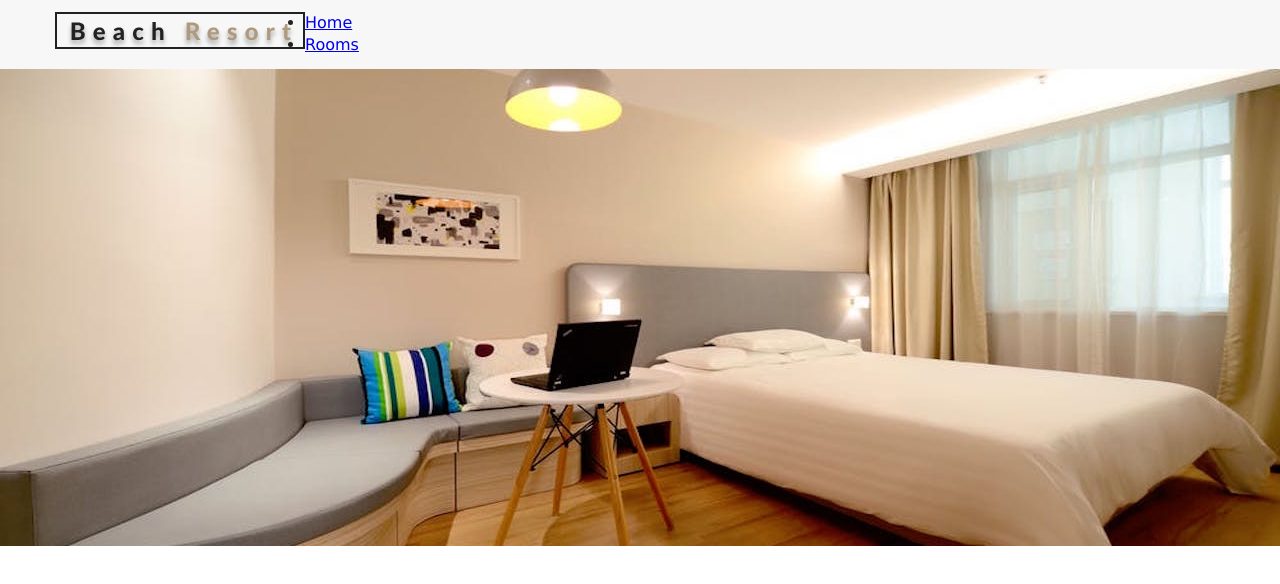
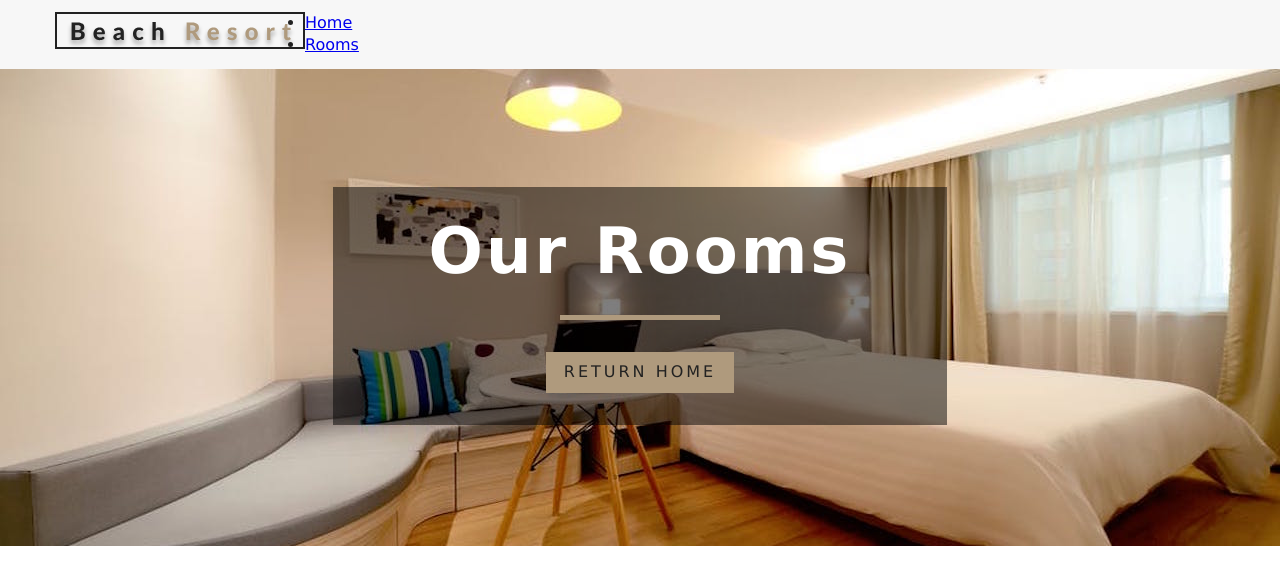
Before and after one commit to 730photo/Beach-Resort, a React (Create React App) app: page /rooms in a window 1280 px wide. Shown: the top 584 px of the page. Built offline with nearby package versions, Linux system fonts and the light colour scheme.

Commit message:
added banner with Link to return home on Rooms page

```diff
--- a/src/pages/Rooms.js
+++ b/src/pages/Rooms.js
@@ -1,8 +1,16 @@
-import React from 'react'
-import Hero from '../components/Hero'
+import React from 'react';
+import Hero from '../components/Hero';
+import Banner from '../components/Banner';
+import {Link} from 'react-router-dom';
 
 const Rooms = () => {
-    return <Hero hero="roomsHero" />;
+    return <Hero hero="roomsHero">
+        <Banner title="our rooms">
+            <Link to="/" className="btn-primary">
+                return home
+            </Link>
+        </Banner>
+    </Hero>;
 };
 
 
```
